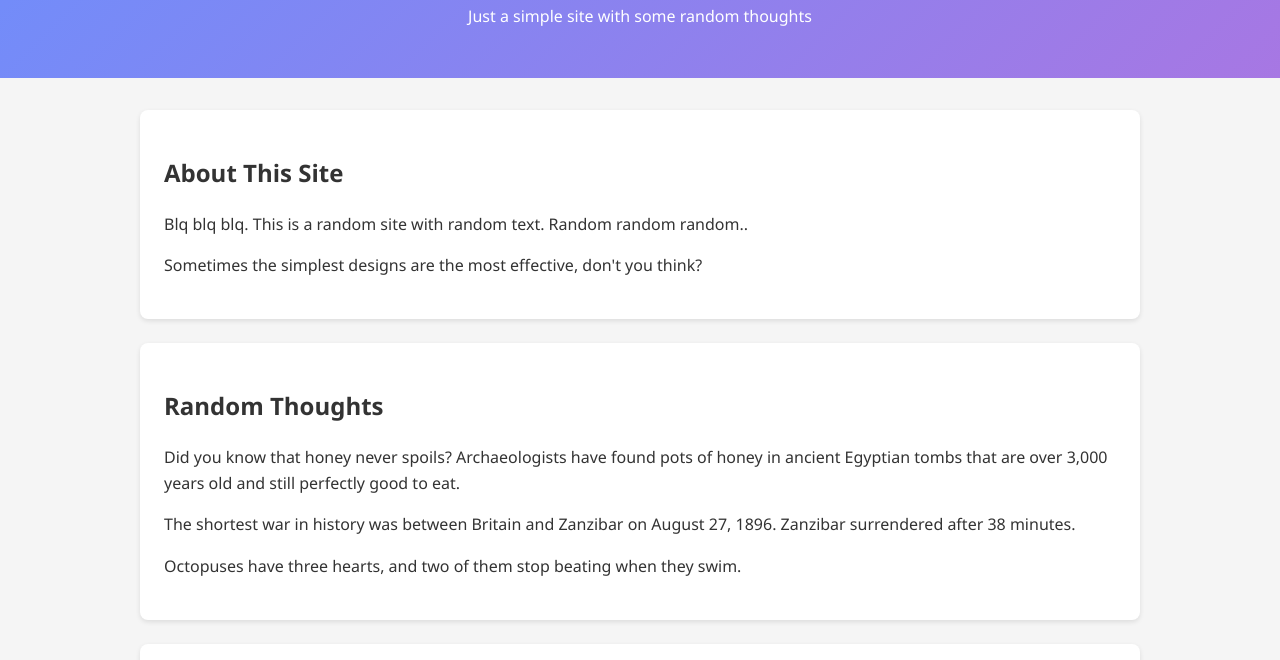
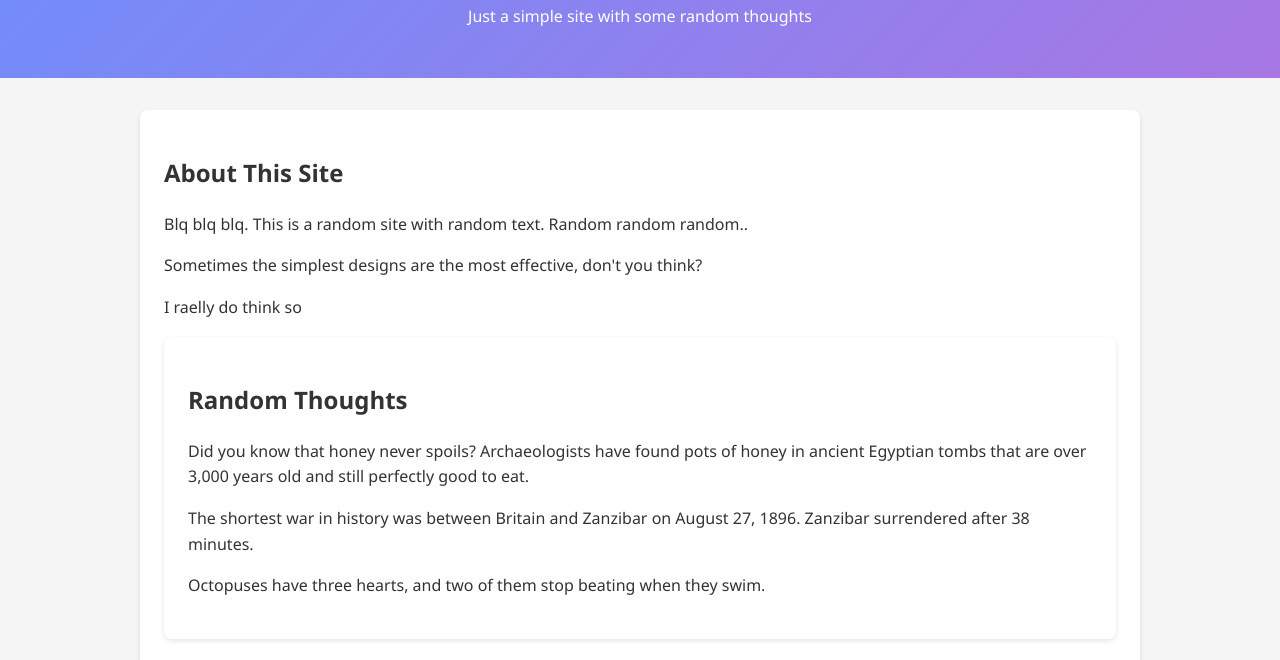
Before and after one commit to ivakalol/classRepo, a plain HTML site: page index.html in a window 1280 px wide. Shown: the part 122-782 px from the top of the page. Drawn offline with Linux system fonts and the light colour scheme.

Commit message:
added a paragraph in index.html

```diff
--- a/index.html
+++ b/index.html
@@ -49,6 +49,7 @@
       <h2>About This Site</h2>
       <p>Blq blq blq. This is a random site with random text. Random random random..</p>
       <p>Sometimes the simplest designs are the most effective, don't you think?</p>
+	<p>I raelly do think so</p?
     </div>
 
     <div class="card">
```
